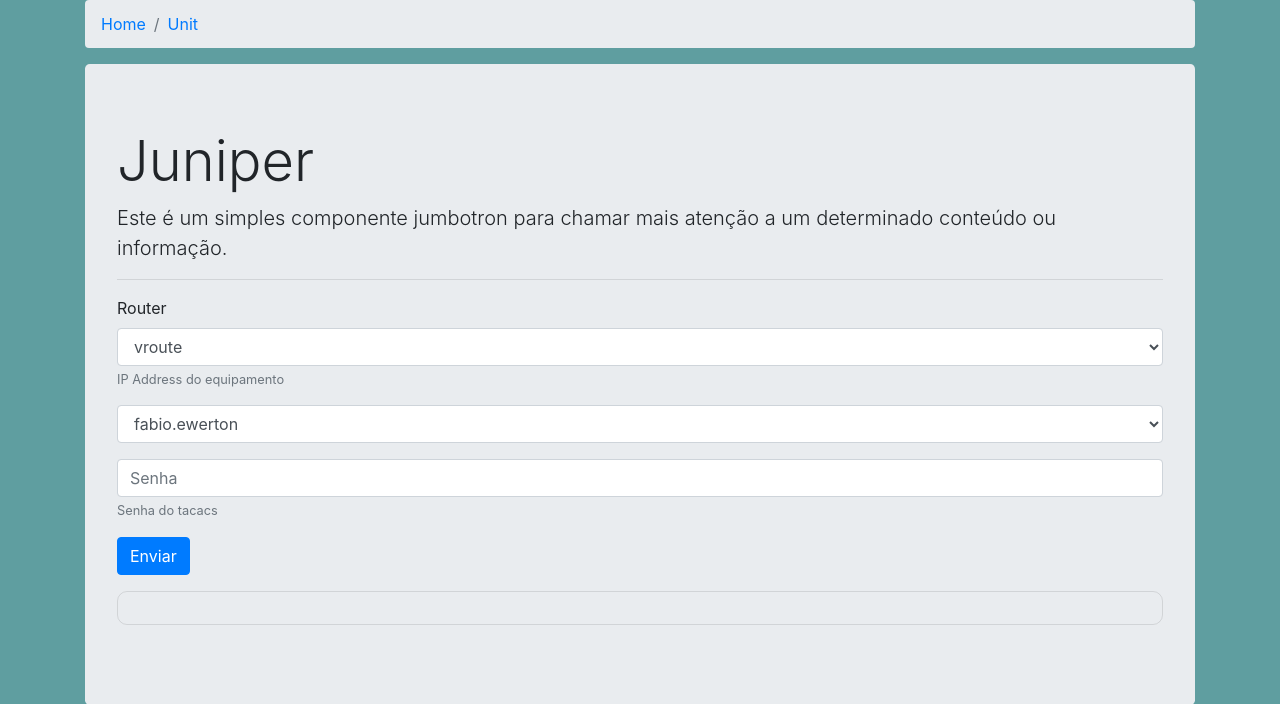
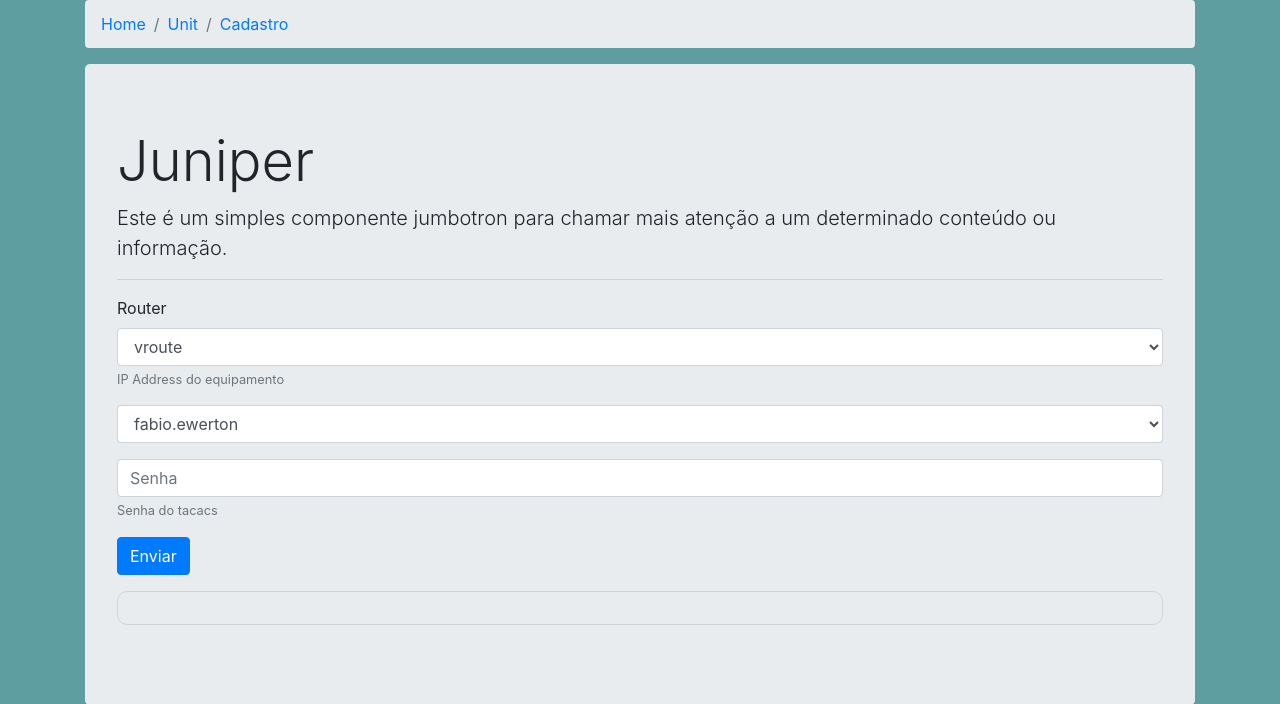
Before and after one commit to fabioew89/dev-auto.clickip.com.br, a Python web app: template app/templates/index.html in a window 1280 px wide. Shown: the top 704 px of the page. Run offline with Jinja, Linux system fonts and the light colour scheme; the template is opened without the code that fills it, so the values that code supplies are empty; some libraries are stand-ins or nearby versions.

Commit message:
modified:   app/templates/layout.html

```diff
--- a/app/templates/layout.html
+++ b/app/templates/layout.html
@@ -18,6 +18,7 @@
     <ul class="breadcrumb">
       <a class="breadcrumb-item" href="{{url_for('index')}}">Home</a>
       <a class="breadcrumb-item" href="{{url_for('sh_config_int_unit')}}">Unit</a>
+      <a class="breadcrumb-item" href="{{url_for('page_cad_new_user')}}">Cadastro</a>
     </ul>
   </nav>
 
```
